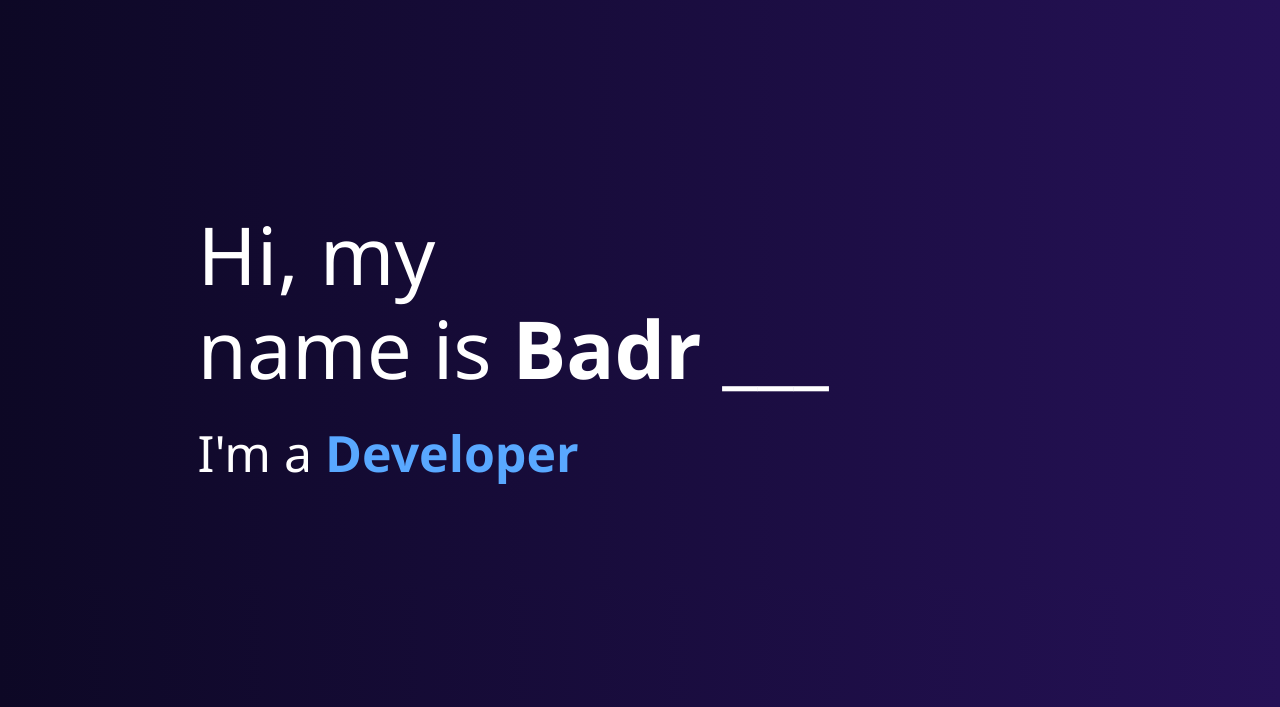
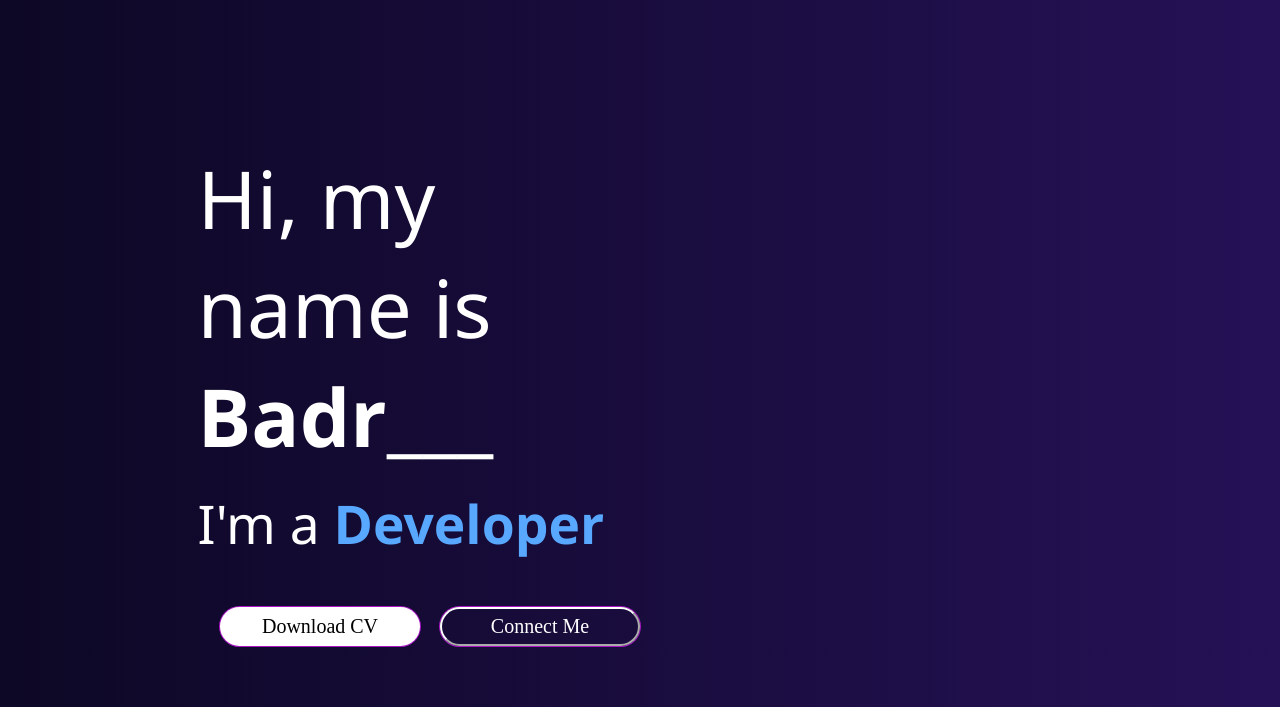
Before and after one commit to NotBDR/MyWebsite, a plain HTML site: page index.html in a window 1280 px wide. Shown: the part 93-800 px from the top of the page. Drawn offline with Linux system fonts and the light colour scheme.

Commit message:
left Hero page

```diff
--- a/index.html
+++ b/index.html
@@ -25,14 +25,19 @@
         <div class="Right"></div>
     </nav>
     <!-- ==----------------- end of Nav ----------------== -->
-    <section class="hero">
+    <section class="container">
 
         <div class="left-text">
-            <p>Hi, my <br>name is <b>Badr </b>___<br>
-                <span class="small-text">I'm a <b class="typing">Developer</b></span></p>
+            <p><span class="big-text"> Hi, my <br>name is <b>Badr</b>___</span>
+            <p class="small-text" >I'm a <b class="typing">Developer</b></p>
+            <div class="hero-buttons">
+            <input type="button" class="Cv-button" value="  Download CV  ">
+            <input type="button" class="Email-button" value="  Connect Me  ">
+              </div>
 
         </div>
-        <div class="right-ills"></div>
+
+        <div class="right-ills"> </div>
 
     </section>
 
--- a/style.scss
+++ b/style.scss
@@ -64,25 +64,78 @@ body{
 
 
     //----------------------- Hero ----------------------//
-    .hero{
+    .container{
         display: grid;
         grid-template-rows: 50% 50%;
         box-sizing: border-box;
         margin: 0 15%;
         .left-text{
+            width: 50%;
             font-family: 'Segoe UI', Tahoma, Geneva, Verdana, sans-serif;
             padding-top: 120px;
+            font-weight: 400;
+            .big-text{
             font-size:80px;
-            font-weight: 400;
-            line-height: 70pt;
+            }
+
             .small-text{
-
-                font-size: 50px;
+                font-size: 40pt;
+                line-height: 0px;
                 font-family: 'Segoe UI', Tahoma, Geneva, Verdana, sans-serif;
                 .typing{
                     color: #59A8FF;
                 }
             }
+            .hero-buttons{
+                float: right;
+                padding-top: 30px;
+                .Cv-button{
+                    color: #000000;
+                    font-family: "poppins";
+                    font-size: 15pt;
+                    font-weight: 300;
+                    border-radius: 23px;
+                    border-color: #ffffff00;
+                    padding: 6px 25px;
+                    text-align: center;
+                    text-decoration: none;
+                    background-color: #ffffff;
+                    box-shadow: 0px 0px 0px 1px #A915C5;
+                    transition: 200ms;
+                    width: 200px;
+
+                }
+                .Cv-button:hover{
+                    border-color: #ffffff00;
+                    cursor: pointer;
+                    -webkit-box-shadow: 0px 3px 0px 1px #C626FF;
+                    box-shadow: 0px 3px 0px 1px #A915C5;
+                    transition: 200ms;
+                }
+
+                .Email-button{
+                        color: #ffffff;
+                        font-family: "poppins";
+                        font-size: 15pt;
+                        font-weight: 300;
+                        border-radius: 23px;
+                        border-color: #ffffff;
+                        padding: 6px 5px;
+                        text-align: center;
+                        text-decoration: none;
+                        background-color: #ffffff00;
+                        box-shadow: 0px 0px 0px 1px #A915C5;
+                        transition: 200ms;
+                        width: 200px;
+                        margin-left: 16px;
+                    }
+                    .Email-button:hover{
+                        cursor: pointer;
+                        -webkit-box-shadow: 0px 3px 0px 1px #C626FF;
+                        box-shadow: 0px 3px 0px 1px #A915C5;
+                        transition: 200ms;
+                    }
+                }
 
         }
 
```
Also changed, not shown: img/Moon-bg.svg (added), style.css, 1 other file.
